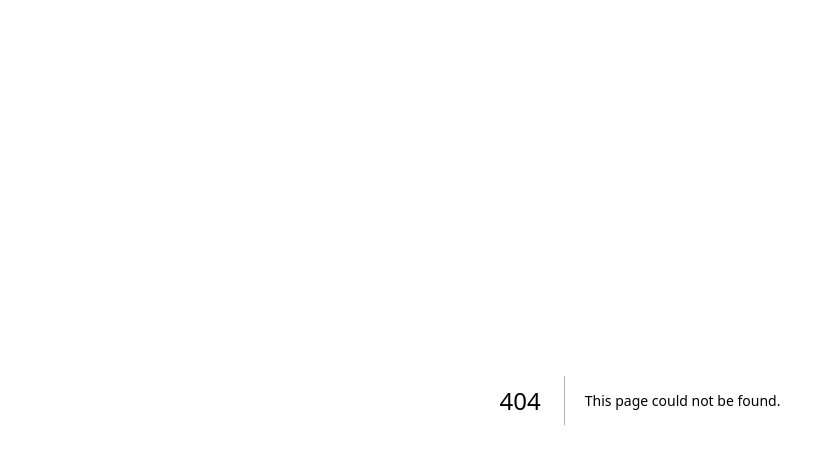
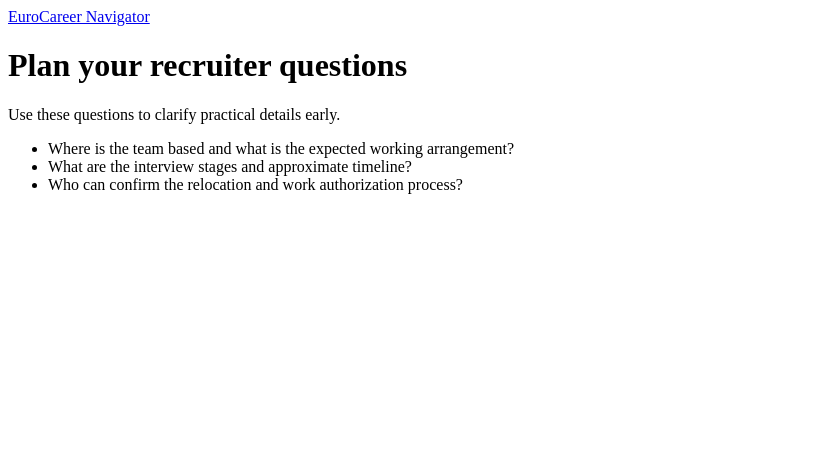
Before and after one commit to KarthickAthlet/eurocareer-navigator, a Next.js app: page /recruiter-questions in a window 1280 px wide. Before the commit this address had no page. Shown: the top 464 px of the page, without its empty margins (0-835 px from the left). Built offline with nearby package versions, Linux system fonts and the light colour scheme.

Commit message:
Plan your recruiter questions

```diff
--- /dev/null
+++ b/app/recruiter-questions/page.tsx
@@ -0,0 +1,19 @@
+import Link from 'next/link';
+import type { Metadata } from 'next';
+
+export const metadata: Metadata = { title: "Plan your recruiter questions | EuroCareer Navigator" };
+
+export default function Page() {
+  return (
+    <main>
+      <Link href="/">EuroCareer Navigator</Link>
+      <h1>{"Plan your recruiter questions"}</h1>
+      <p>{"Use these questions to clarify practical details early."}</p>
+      <ul>
+        <li>{"Where is the team based and what is the expected working arrangement?"}</li>
+        <li>{"What are the interview stages and approximate timeline?"}</li>
+        <li>{"Who can confirm the relocation and work authorization process?"}</li>
+      </ul>
+    </main>
+  );
+}
```
